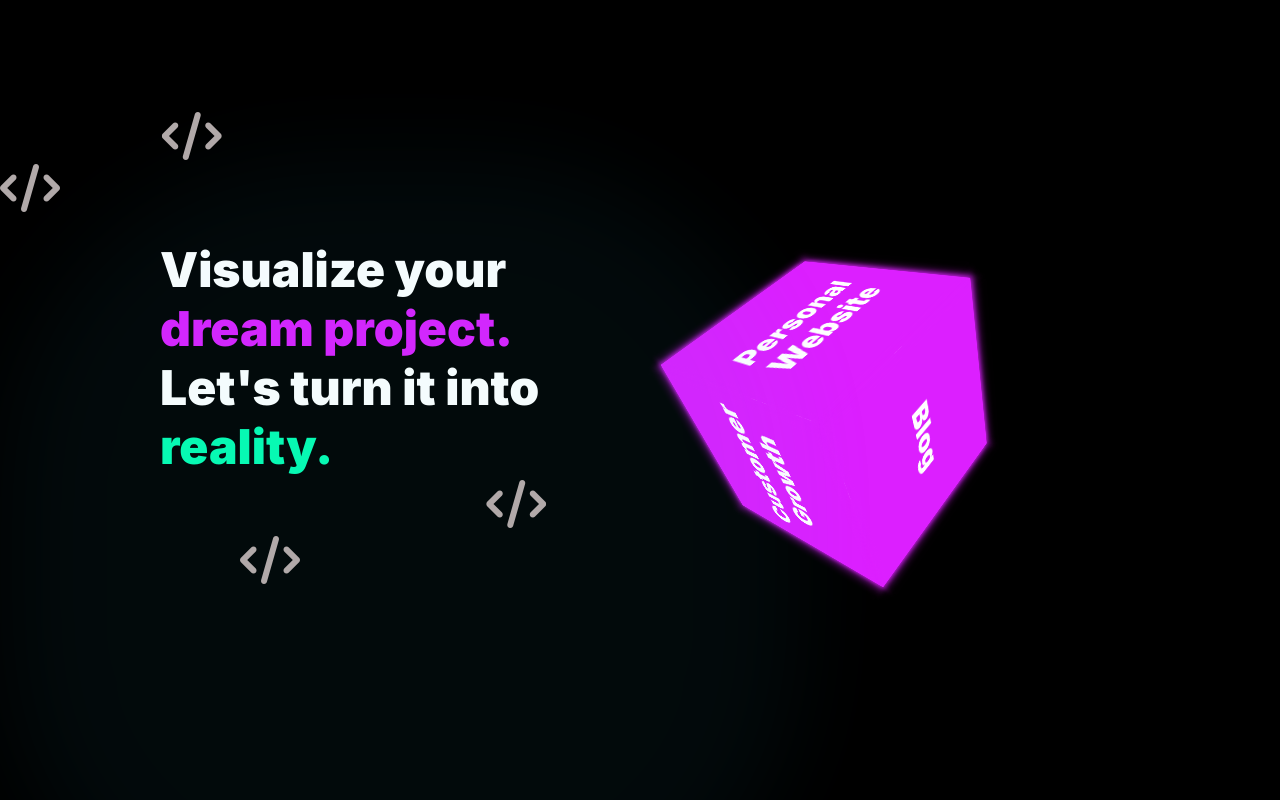
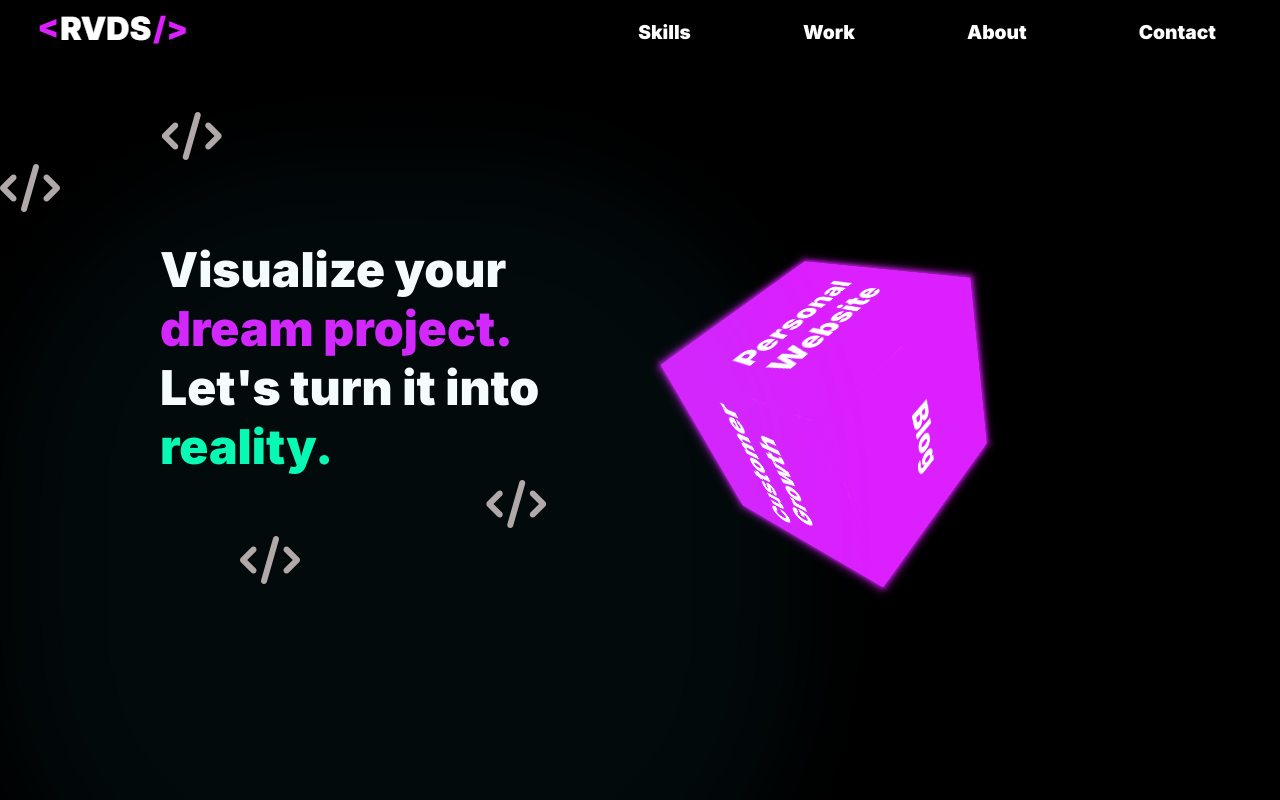
Before and after one commit to 0xRomRom/Personal-site, a plain HTML site: page index.html in a window 1280 px wide. Shown: the top 800 px of the page. Drawn offline with Linux system fonts and the light colour scheme.

Commit message:
Navbar added

```diff
--- a/index.html
+++ b/index.html
@@ -16,6 +16,17 @@
   <body>
     <div class="app">
       <header>
+        <nav>
+          <figure>
+            <a href="index.html"><img src="./img/logo.png" class="logo" /></a>
+          </figure>
+          <ul class="navlist">
+            <li class="nav-li underline">Skills</li>
+            <li class="nav-li underline">Work</li>
+            <li class="nav-li underline">About</li>
+            <li class="nav-li underline">Contact</li>
+          </ul>
+        </nav>
         <div class="front-page">
           <div class="hero-content">
             <div class="hero-box">
@@ -44,7 +55,9 @@
           <div class="blur-drop"></div>
         </div>
       </header>
-      <main></main>
+      <main>
+        <div class="skills-box"></div>
+      </main>
       <footer></footer>
     </div>
   </body>
--- a/stylesheet.css
+++ b/stylesheet.css
@@ -10,6 +10,68 @@
   position: relative;
   overflow: hidden;
   width: 100%;
+}
+
+nav {
+  position: fixed;
+  top: 0;
+  width: 100%;
+  height: 4rem;
+  /* background-color: green; */
+  z-index: 20;
+  display: flex;
+  justify-content: space-between;
+}
+
+.navlist {
+  color: white;
+  font-family: "Inter";
+  display: flex;
+  justify-content: center;
+  align-items: center;
+  gap: 7rem;
+  list-style: none;
+  /* border: 1px solid red; */
+  display: inline-flex;
+  margin-right: 5%;
+  font-size: 1.2rem;
+}
+
+.nav-li {
+  cursor: pointer;
+  transition: 0.3s ease-in-out;
+}
+
+.nav-li:hover {
+  color: rgb(220, 31, 255);
+}
+.underline {
+  display: inline-block;
+  position: relative;
+}
+
+.underline:after {
+  content: "";
+  position: absolute;
+  width: 100%;
+  transform: scaleX(0);
+  height: 2px;
+  bottom: 0;
+  left: 0;
+  background-color: rgb(6, 252, 178);
+  transform-origin: bottom right;
+  transition: transform 0.25s ease-out;
+}
+
+.underline:hover:after {
+  transform: scaleX(1);
+  transform-origin: bottom left;
+}
+
+.logo {
+  padding-top: 0.5rem;
+  padding-left: 2rem;
+  cursor: pointer;
 }
 
 .front-page {
@@ -100,6 +162,11 @@
   transition: transform 500ms;
   color: white;
   box-shadow: 0px 0px 10px rgb(220, 31, 255);
+  transition: 0.5s ease-in-out;
+}
+
+.face:hover {
+  opacity: 0.5;
 }
 
 .front {
@@ -278,3 +345,10 @@
     transform: translateY(0.5rem);
   }
 }
+
+.skills-box {
+  background-color: green;
+  width: 100%;
+  height: 63rem;
+  border-bottom: 1px solid red;
+}
```
Also changed, not shown: img/logo.png (added).
